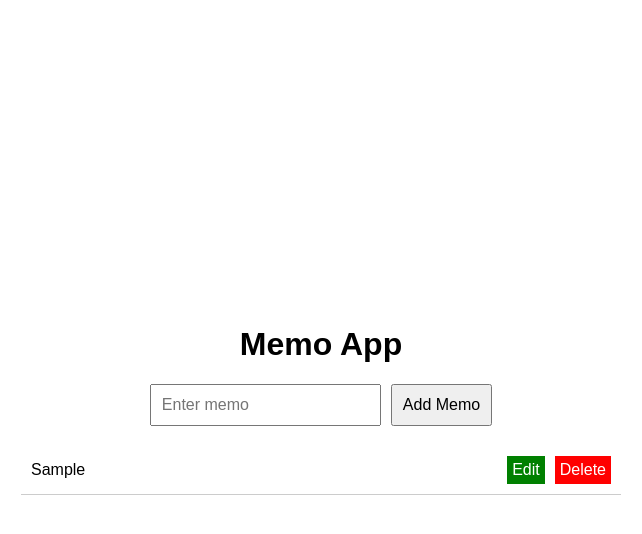
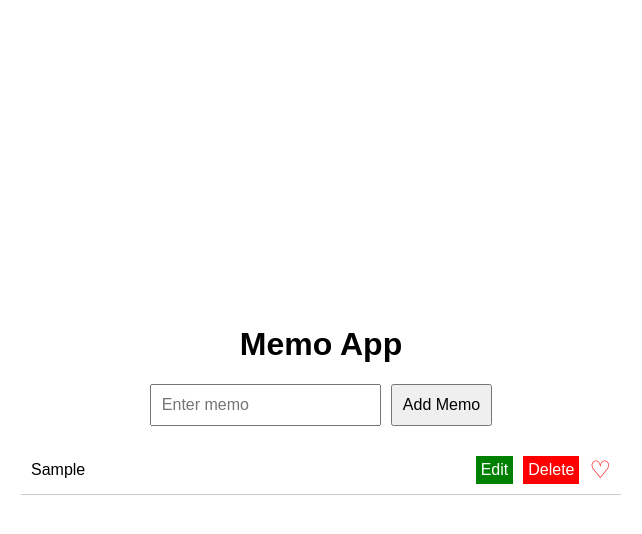
Before and after one commit to kyonsheeee/memo-app, a React (Create React App) app: page / in a window 1280 px wide. Both pictures are taken after typing "Sample" into the empty fields and a click on the button "Add Memo". Shown: the top 534 px of the page, without its empty margins (319-961 px from the left). Built offline with nearby package versions, Linux system fonts and the light colour scheme.

Commit message:
お気に入り機能追加

```diff
--- a/src/App.tsx
+++ b/src/App.tsx
@@ -13,6 +13,7 @@ const App: React.FC = () => {
     const newMemo: Memo = {
       id: Date.now(),
       text,
+      favorite: false,
     };
     setMemos([...memos, newMemo]);
   };
@@ -31,6 +32,14 @@ const App: React.FC = () => {
     setIsEditing(false);
   };
 
+  const toggleFavorite = (id: number) => {
+    setMemos(
+      memos.map((memo) =>
+        memo.id === id ? { ...memo, favorite: !memo.favorite } : memo
+      )
+    );
+  };
+
   return (
     <div className="container">
       <h1>Memo App</h1>
@@ -40,7 +49,7 @@ const App: React.FC = () => {
         currentText={currentMemo ? currentMemo.text : ""}
         updateMemo={(text) => updateMemo(currentMemo!.id, text)}
       />
-      <List memos={memos} deleteMemo={deleteMemo} updateMemo={updateMemo} />
+      <List memos={memos} deleteMemo={deleteMemo} updateMemo={updateMemo} toggleFavorite={toggleFavorite} />
     </div>
   );
 };
--- a/src/components/List.tsx
+++ b/src/components/List.tsx
@@ -6,9 +6,10 @@ interface ListProps {
   memos: Memo[];
   deleteMemo: (id: number) => void;
   updateMemo: (id: number, text: string) => void;
+  toggleFavorite: (id: number) => void;
 }
 
-const List: React.FC<ListProps> = ({ memos, deleteMemo, updateMemo }) => {
+const List: React.FC<ListProps> = ({ memos, deleteMemo, updateMemo, toggleFavorite }) => {
   const [editingMemoId, setEditingMemoId] = useState<number | null>(null);
   const [newText, setNewText] = useState<string>("");
 
@@ -43,9 +44,12 @@ const List: React.FC<ListProps> = ({ memos, deleteMemo, updateMemo }) => {
               </div>
             ) : (
               <div className="memo-container">
-                <span className="memo-text">{memo.text}</span>
+                <span className={`memo-text ${memo.favorite ? 'favorite' : ''}`}>{memo.text}</span>
                 <button onClick={() => handleEditClick(memo)}>Edit</button>
                 <button onClick={() => deleteMemo(memo.id)}>Delete</button>
+                <button onClick={() => toggleFavorite(memo.id)} className="favorite-button">
+                  {memo.favorite ? '♥' : '♡'}
+                </button>
               </div>
             )}
           </li>
--- a/src/styles/List.css
+++ b/src/styles/List.css
@@ -31,6 +31,11 @@
   margin-right: 10px;
 }
 
+.memo-text.favorite {
+  font-weight: bold;
+  color: goldenrod;
+}
+
 .memo-buttons {
   display: flex;
   gap: 5px;
@@ -51,3 +56,17 @@
   padding: 5px;
   cursor: pointer;
 }
+
+.favorite-button {
+  background: none;
+  border: none;
+  font-size: 1.5rem;
+  color: red;
+  cursor: pointer;
+  padding: 0;
+  margin-left: 10px;
+}
+
+.favorite-button:hover {
+  color: lightpink;
+}
--- a/src/types.ts
+++ b/src/types.ts
@@ -1,4 +1,5 @@
 export interface Memo {
   id: number;
   text: string;
+  favorite: boolean;
 }
```
